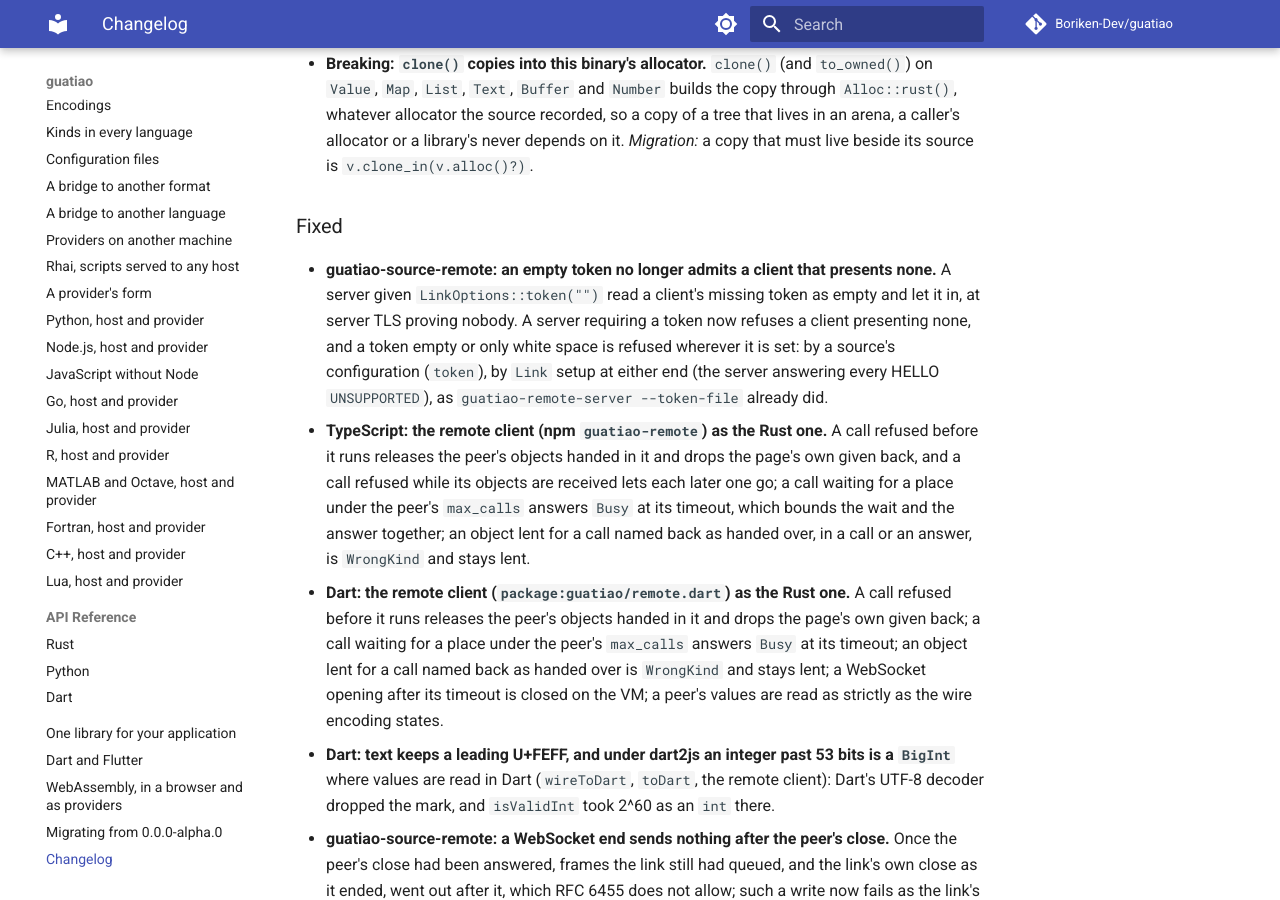
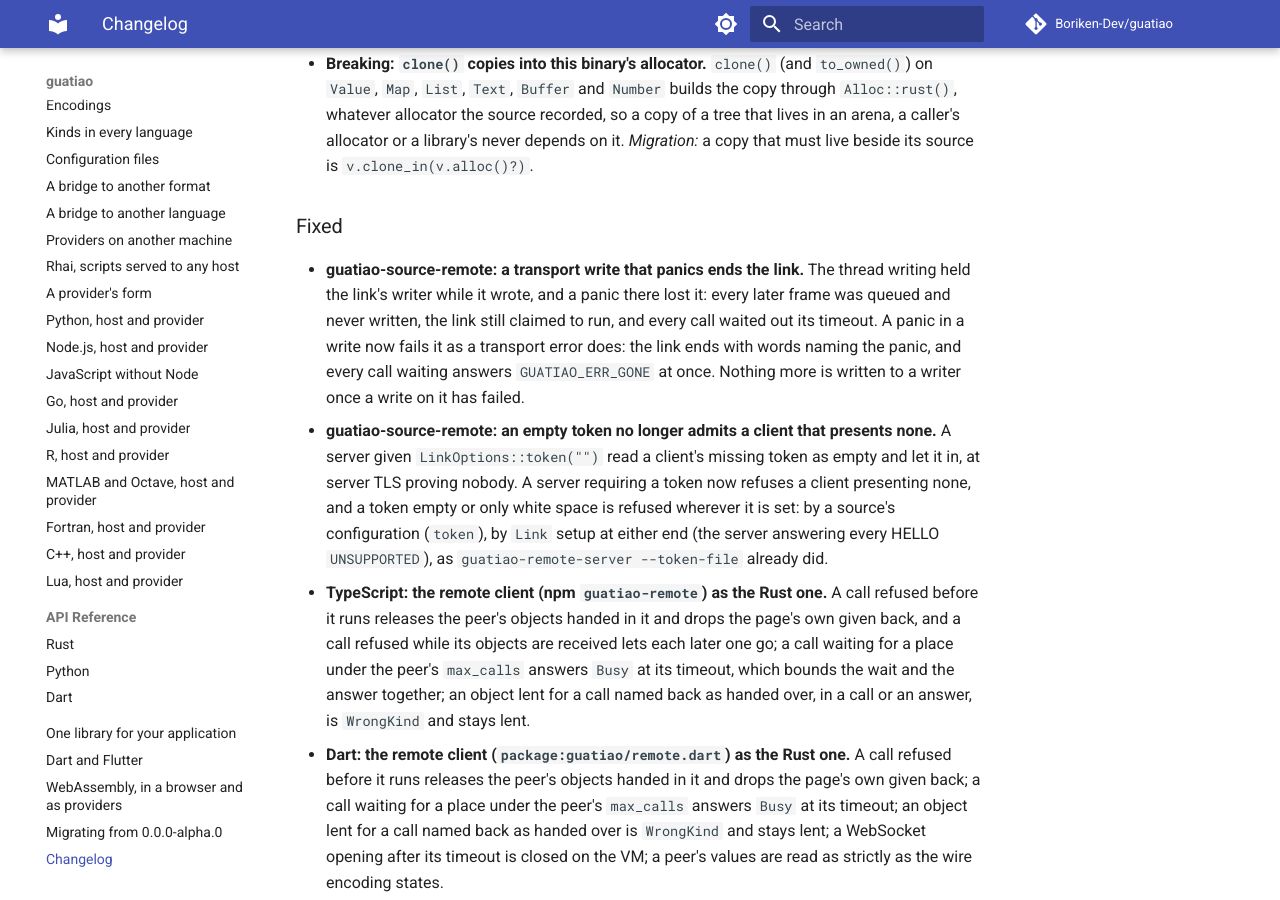
Before and after one commit to Boriken-Dev/guatiao, an MkDocs documentation site: the page built from docs/changelog.md, in a window 1280 px wide and 900 px high, scrolled down 33344 px. Built offline with MkDocs 1.6.1 and Material for MkDocs 9.7.7, drawn with Linux system fonts in a browser that asks for light colours; comment, search, counter and statistics services are not loaded.

Commit message:
docs: a remote write that panics ends the link

```diff
--- a/CHANGELOG.md
+++ b/CHANGELOG.md
@@ -1617,6 +1617,14 @@ write now.
 
 ### Fixed
 
+- **guatiao-source-remote: a transport write that panics ends the link.**
+  The thread writing held the link's writer while it wrote, and a panic
+  there lost it: every later frame was queued and never written, the
+  link still claimed to run, and every call waited out its timeout. A
+  panic in a write now fails it as a transport error does: the link ends
+  with words naming the panic, and every call waiting answers
+  `GUATIAO_ERR_GONE` at once. Nothing more is written to a writer once a
+  write on it has failed.
 - **guatiao-source-remote: an empty token no longer admits a client that
   presents none.** A server given `LinkOptions::token("")` read a
   client's missing token as empty and let it in, at server TLS proving
```
Also changed, not shown: docs/remote.md (+2 -1 lines).
